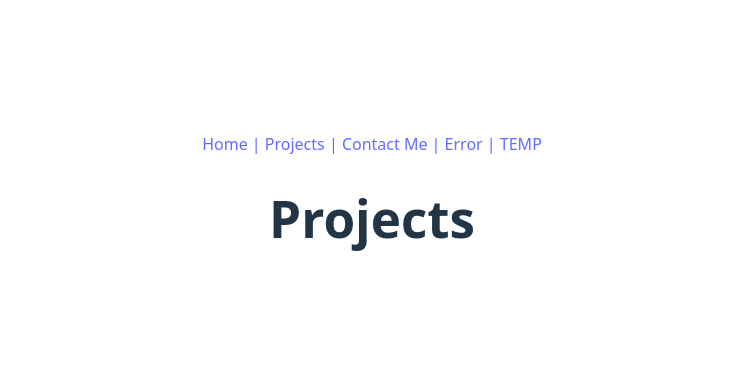
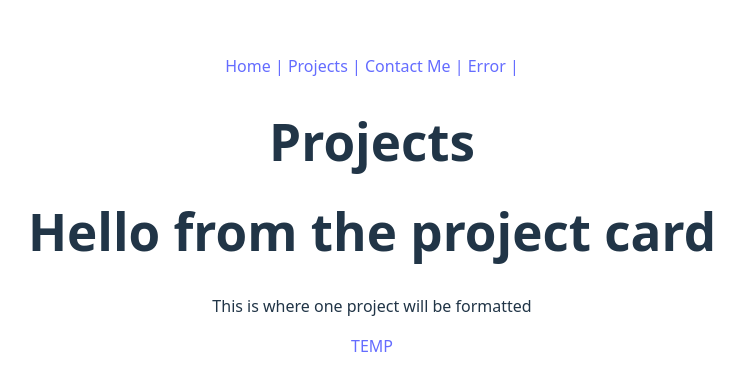
Before and after one commit to Bijorgo/portfolio, a React (Vite) app: page /projects in a window 1280 px wide. Shown: the part 194-584 px from the top of the page, without its empty margins (268-1012 px from the left). Built offline with nearby package versions, Linux system fonts and the light colour scheme.

Commit message:
add project card, rename for clarity, adjust navigation

```diff
--- a/src/App.jsx
+++ b/src/App.jsx
@@ -4,21 +4,21 @@ import './App.css';
 import Home from './pages/Home';
 import Error from './pages/Error';
 import NavBar from './componenets/NavBar';
-import Projects from './pages/Projects';
+import ProjectGallery from './pages/ProjectGallery';
 import Contact from './pages/Contact';
 import Detail from './pages/Detail';
 //import { BrowserRouter, Routes } from 'react-router'
 
 
 function App() {
-  const [count, setCount] = useState(0)
+  //const [count, setCount] = useState(0)
 
   return (
     <BrowserRouter>
       <NavBar /> {/* Display nav bar at top of page*/}
       <Routes>
         <Route path="/" element={<Home />} />
-        <Route path="/projects" element={<Projects />} />
+        <Route path="/projects" element={<ProjectGallery />} />
         <Route path="/contact" element={<Contact />} />
         <Route path="/details" element={<Detail />} />
         <Route path="error" element={<Error />} /> {/*Change this path to * when complete */}
--- a/src/componenets/NavBar.jsx
+++ b/src/componenets/NavBar.jsx
@@ -12,7 +12,6 @@ export default function NavBar() {
         <Link to="/projects"> Projects |</Link>
         <Link to="/contact"> Contact Me |</Link>
         <Link to="/error"> Error |</Link>
-        <Link to="/details"> TEMP </Link>
     </nav>
   );
 };
--- /dev/null
+++ b/src/componenets/ProjectCard.jsx
@@ -0,0 +1,11 @@
+import { Link } from "react-router"
+
+export default function ProjectCard(){
+    return(
+        <div>
+            <h1>Hello from the project card</h1>
+            <p>This is where one project will be formatted</p>
+            <Link to="/details"> TEMP </Link>
+        </div>
+    )
+}
--- a/src/pages/Home.jsx
+++ b/src/pages/Home.jsx
@@ -2,6 +2,7 @@ export default function ErrorPage(){
     return(
         <div>
             <h1>This is the Home Page</h1>
+            <p>Add my name, photo, and about section</p>
         </div>
     )
 }
--- /dev/null
+++ b/src/pages/ProjectGallery.jsx
@@ -0,0 +1,10 @@
+import ProjectCard from "../componenets/ProjectCard";
+
+export default function ProjectGallery(){
+    return(
+        <div>
+            <h1>Projects</h1>
+            <ProjectCard />
+        </div>
+    )
+}
--- a/src/pages/Projects.jsx
+++ /dev/null
@@ -1,7 +0,0 @@
-export default function Projects(){
-    return(
-        <div>
-            <h1>Projects</h1>
-        </div>
-    )
-}
```
